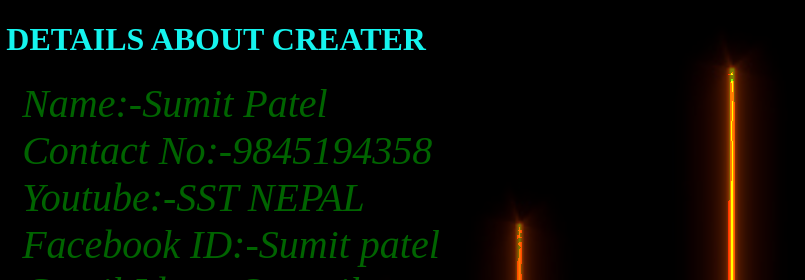
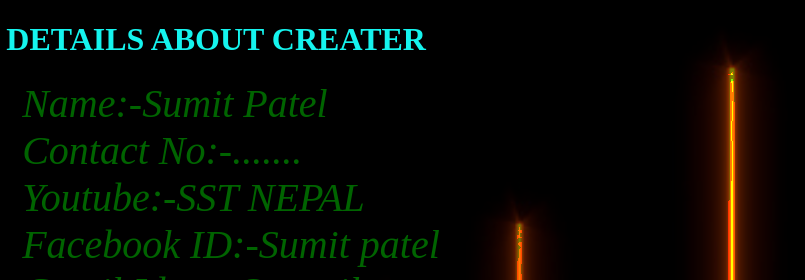
Before and after one commit to Sumitpatel014/SST, a plain HTML site: page page/about.html in a window 1280 px wide. Shown: the top 280 px of the page, 475-1280 px from the left. Drawn offline with Linux system fonts and the light colour scheme.

Commit message:
Update about.html

```diff
--- a/page/about.html
+++ b/page/about.html
@@ -18,7 +18,7 @@
   <a href="https://www.YOUTUBE.com/"</a>
 
 <a class="na">Name:-Sumit Patel</a><br>
- <a class="aa">Contact No:-9845194358</a><br>
+ <a class="aa">Contact No:-.......</a><br>
  <a class="ad">Youtube:-SST NEPAL</a><br>
  <a class="ab">Facebook ID:-Sumit patel<a><br>
 <a class="ac">Gmail Id:-....@gamil.com</a><br>
```
